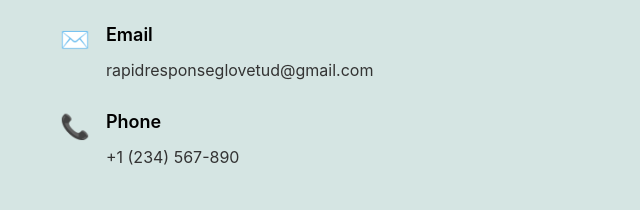
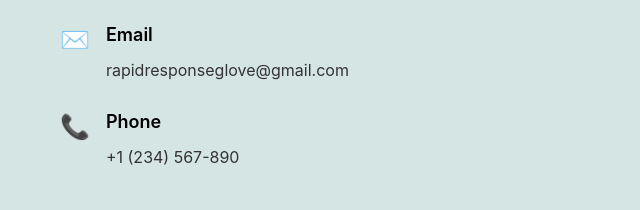
Before and after one commit to Kevdevco/RRG.github.io, a plain HTML site: page index.html in a window 1280 px wide. Shown: the part 6542-6752 px from the top of the page, 0-640 px from the left. Drawn offline with Linux system fonts and the light colour scheme.

Commit message:
Update index.html

```diff
--- a/index.html
+++ b/index.html
@@ -984,7 +984,7 @@
                         <div class="contact-icon">✉️</div>
                         <div class="contact-text">
                             <h4>Email</h4>
-                            <p><a href="mailto:rapidresponseglovetud@gmail.com">rapidresponseglovetud@gmail.com</a></p>
+                            <p><a href="mailto:rapidresponseglove@gmail.com">rapidresponseglove@gmail.com</a></p>
                         </div>
                     </div>
                     <div class="contact-item">
```
